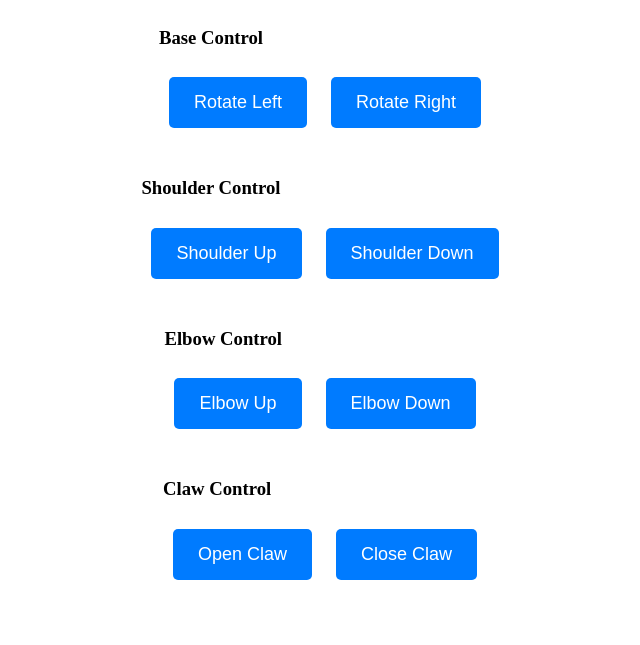
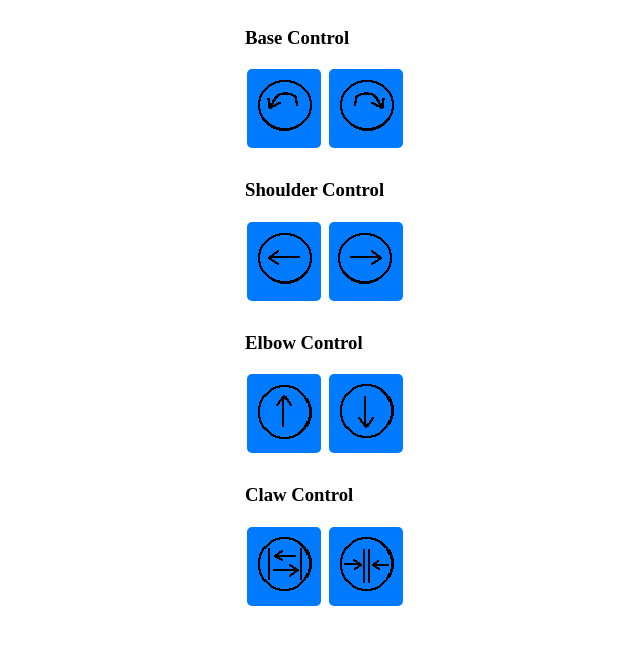
Before and after one commit to BalaurZmeu/Mini_RoboticArm, a Django app: page / in a window 1280 px wide. Shown: the top 645 px of the page, without its empty margins (315-955 px from the left). Run offline with Django 4.2, Linux system fonts and the light colour scheme.

Commit message:
Added png images for buttons, changed buttons and styling

```diff
--- a/roboarm/templates/index.html
+++ b/roboarm/templates/index.html
@@ -11,36 +11,44 @@
         <div class="button-group">
             <h3>Base Control</h3>
             <button class="control-button" onclick="sendCommand('rotate_left')">
-              Rotate Left</button>
+              <img src="{% static 'img/buttons/base_left.png' %}">
+            </button>
             <button class="control-button" onclick="sendCommand('rotate_right')">
-              Rotate Right</button>
+              <img src="{% static 'img/buttons/base_right.png' %}">
+            </button>
         </div>
 
         <!-- Shoulder control buttons -->
         <div class="button-group">
             <h3>Shoulder Control</h3>
             <button class="control-button" onclick="sendCommand('shoulder_up')">
-              Shoulder Up</button>
+              <img src="{% static 'img/buttons/shoulder_left.png' %}">
+            </button>
             <button class="control-button" onclick="sendCommand('shoulder_down')">
-              Shoulder Down</button>
+              <img src="{% static 'img/buttons/shoulder_right.png' %}">
+            </button>
         </div>
 
         <!-- Elbow control buttons -->
         <div class="button-group">
             <h3>Elbow Control</h3>
             <button class="control-button" onclick="sendCommand('elbow_up')">
-              Elbow Up</button>
+              <img src="{% static 'img/buttons/elbow_up.png' %}">
+            </button>
             <button class="control-button" onclick="sendCommand('elbow_down')">
-              Elbow Down</button>
+              <img src="{% static 'img/buttons/elbow_down.png' %}">
+            </button>
         </div>
 
         <!-- Claw control buttons -->
         <div class="button-group">
             <h3>Claw Control</h3>
             <button class="control-button" onclick="sendCommand('open_claw')">
-              Open Claw</button>
+              <img src="{% static 'img/buttons/claw_open.png' %}">
+            </button>
             <button class="control-button" onclick="sendCommand('close_claw')">
-              Close Claw</button>
+              <img src="{% static 'img/buttons/claw_close.png' %}">
+            </button>
         </div>
     </div>
 {% endblock content %}
--- a/static/css/index.css
+++ b/static/css/index.css
@@ -1,7 +1,7 @@
 /* General button styling */
 .control-button {
   display: inline-block;
-  padding: 15px 25px;
+  padding: 5px 5px;
   font-size: 18px;
   cursor: pointer;
   text-align: center;
@@ -9,7 +9,7 @@
   color: white;
   border: none;
   border-radius: 5px;
-  margin: 10px;
+  margin: 2px;
   transition: background-color 0.3s;
 }
 
@@ -25,5 +25,5 @@
 }
 
 .button-group {
-  margin-bottom: 20px;
+  margin-bottom: 10px;
 }
```
Also changed, not shown: static/img/buttons/base_left.png (added), static/img/buttons/base_right.png (added), static/img/buttons/claw_close.png (added), static/img/buttons/claw_open.png (added), static/img/buttons/elbow_down.png (added), static/img/buttons/elbow_up.png (added), static/img/buttons/shoulder_left.png (added), static/img/buttons/shoulder_right.png (added).
